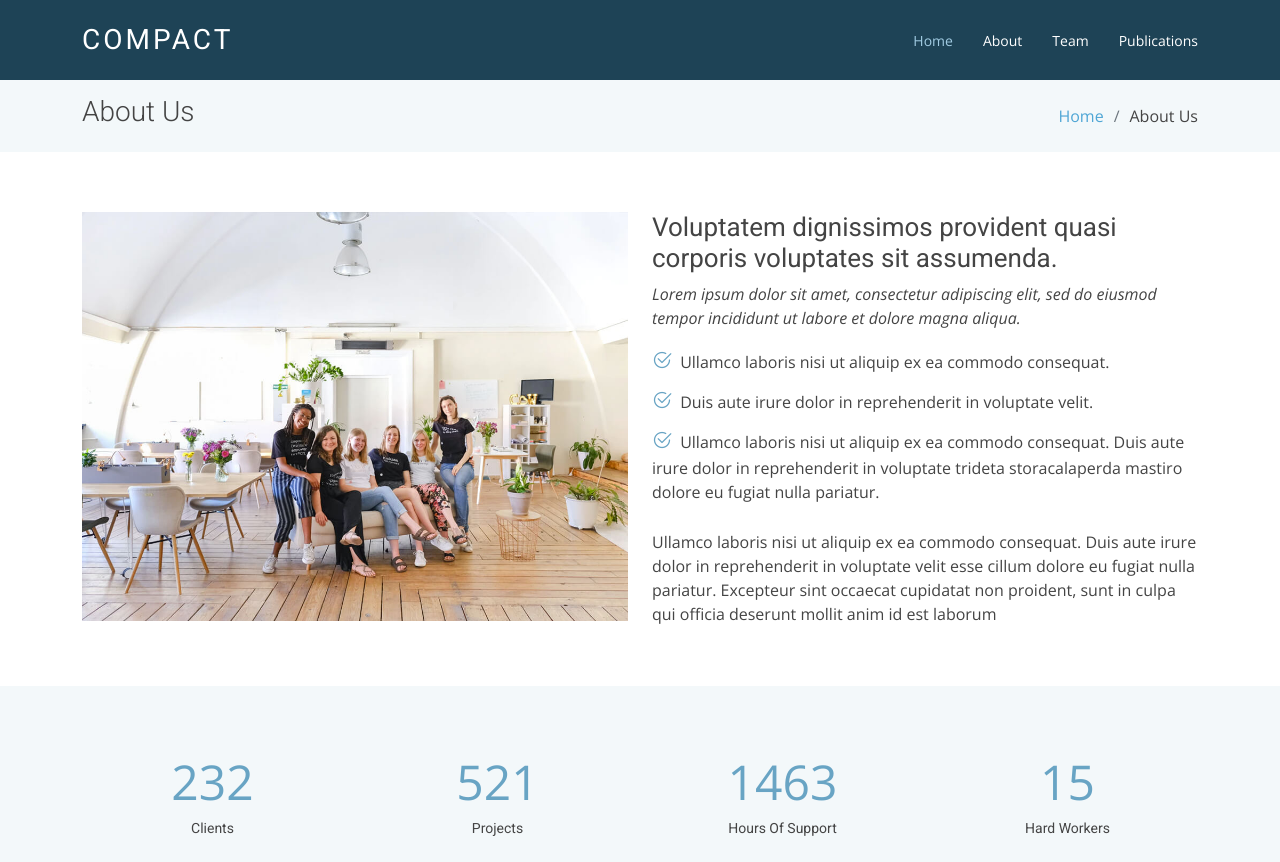
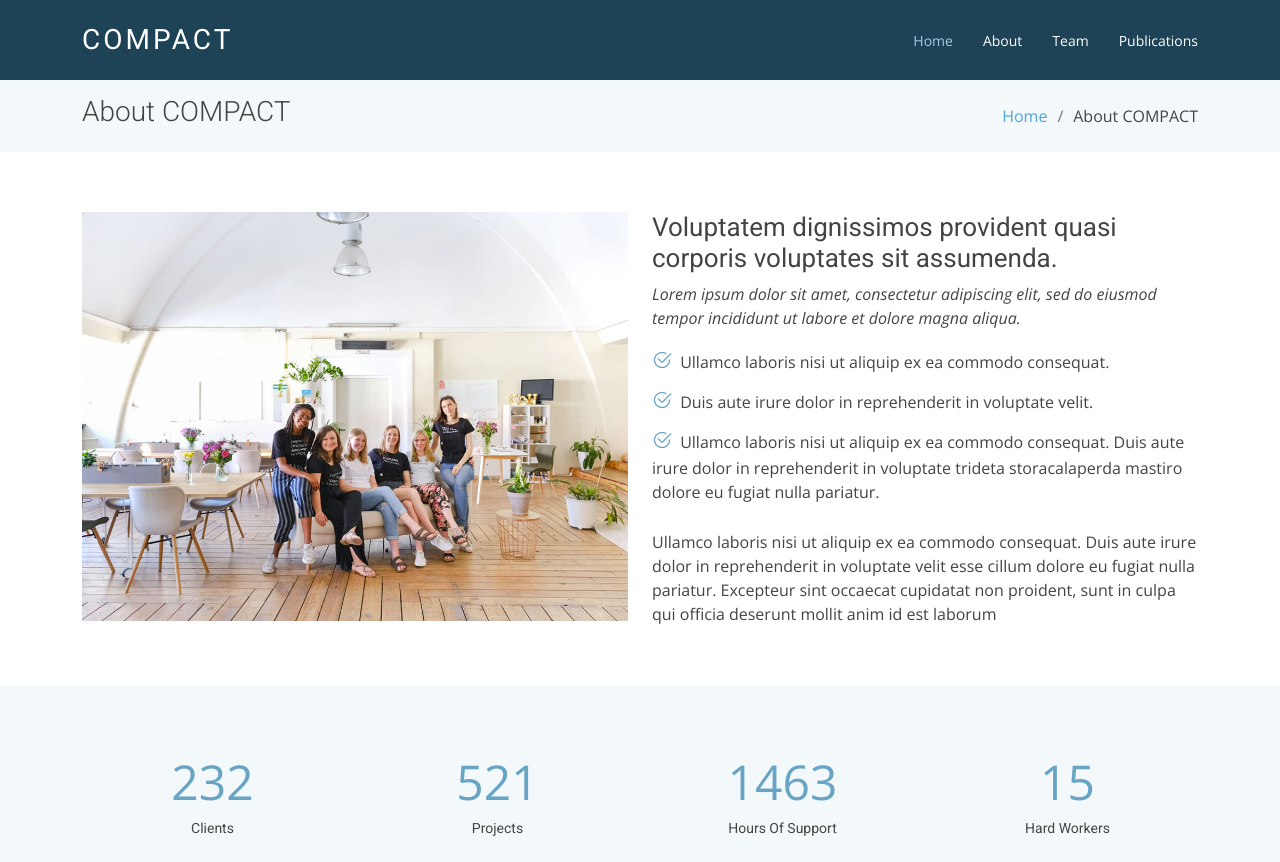
Before and after one commit to compact-prin/compact-prin.github.io, a plain HTML site: page about.html in a window 1280 px wide. Shown: the top 862 px of the page. Drawn offline with nearby package versions, Linux system fonts and the light colour scheme.

Commit message:
Update about.html

```diff
--- a/about.html
+++ b/about.html
@@ -91,10 +91,10 @@
       <div class="container">
 
         <div class="d-flex justify-content-between align-items-center">
-          <h2>About Us</h2>
+          <h2>About COMPACT</h2>
           <ol>
             <li><a href="index.html">Home</a></li>
-            <li>About Us</li>
+            <li>About COMPACT</li>
           </ol>
         </div>
 
```
